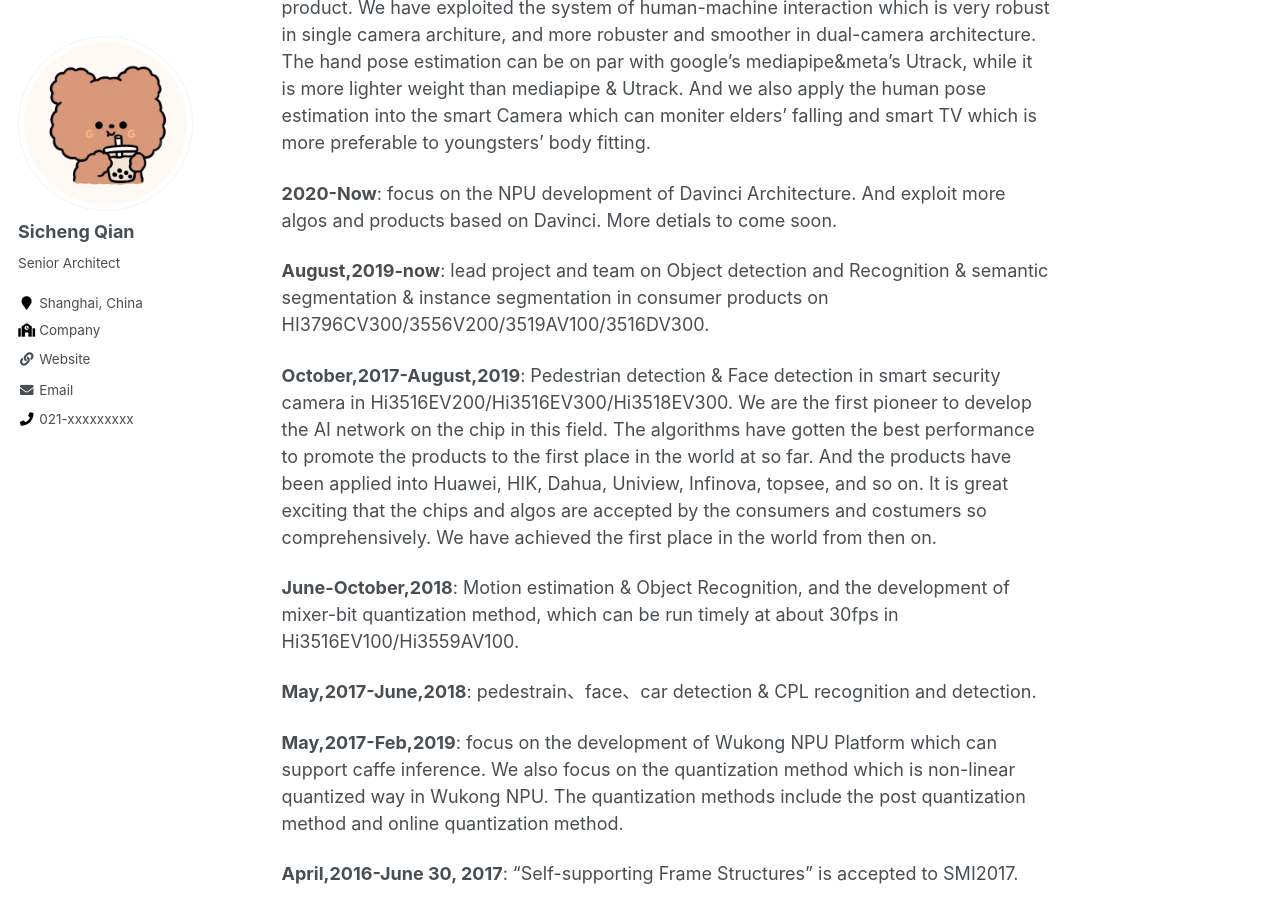
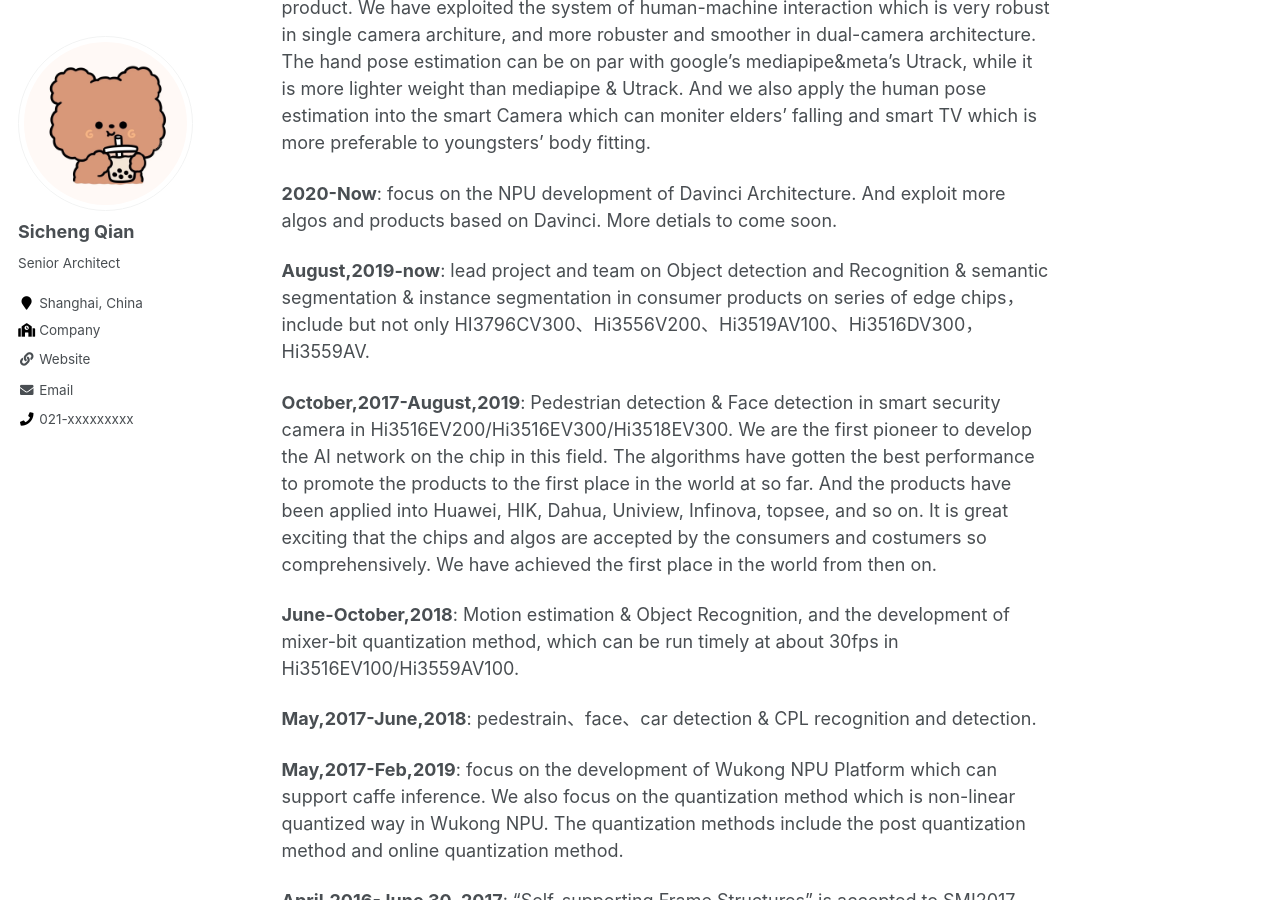
Before and after one commit to aqsc/aqsc.github.io, a Jekyll site: the page built from _pages/about.md, in a window 1280 px wide and 900 px high, scrolled down 1521 px. Built offline with Jekyll 4.4.1, drawn with Linux system fonts in a browser that asks for light colours.

Commit message:
Update about.md

```diff
--- a/_pages/about.md
+++ b/_pages/about.md
@@ -61,7 +61,7 @@ The hand pose estimation can be on par with google's mediapipe&meta's Utrack, wh
 
 **2020-Now**: focus on the NPU development of Davinci Architecture. And exploit more algos and products based on Davinci. More detials to come soon.
 
-**August,2019-now**: lead project and team on Object detection and Recognition & semantic segmentation & instance segmentation in consumer products on HI3796CV300/3556V200/3519AV100/3516DV300.
+**August,2019-now**: lead project and team on Object detection and Recognition & semantic segmentation & instance segmentation in consumer products on series of edge chips，include but not only HI3796CV300、Hi3556V200、Hi3519AV100、Hi3516DV300，Hi3559AV.
 
 **October,2017-August,2019**: Pedestrian detection & Face detection in smart security camera in Hi3516EV200/Hi3516EV300/Hi3518EV300.
 			  We are the first pioneer to develop the AI network on the chip in this field.
```
